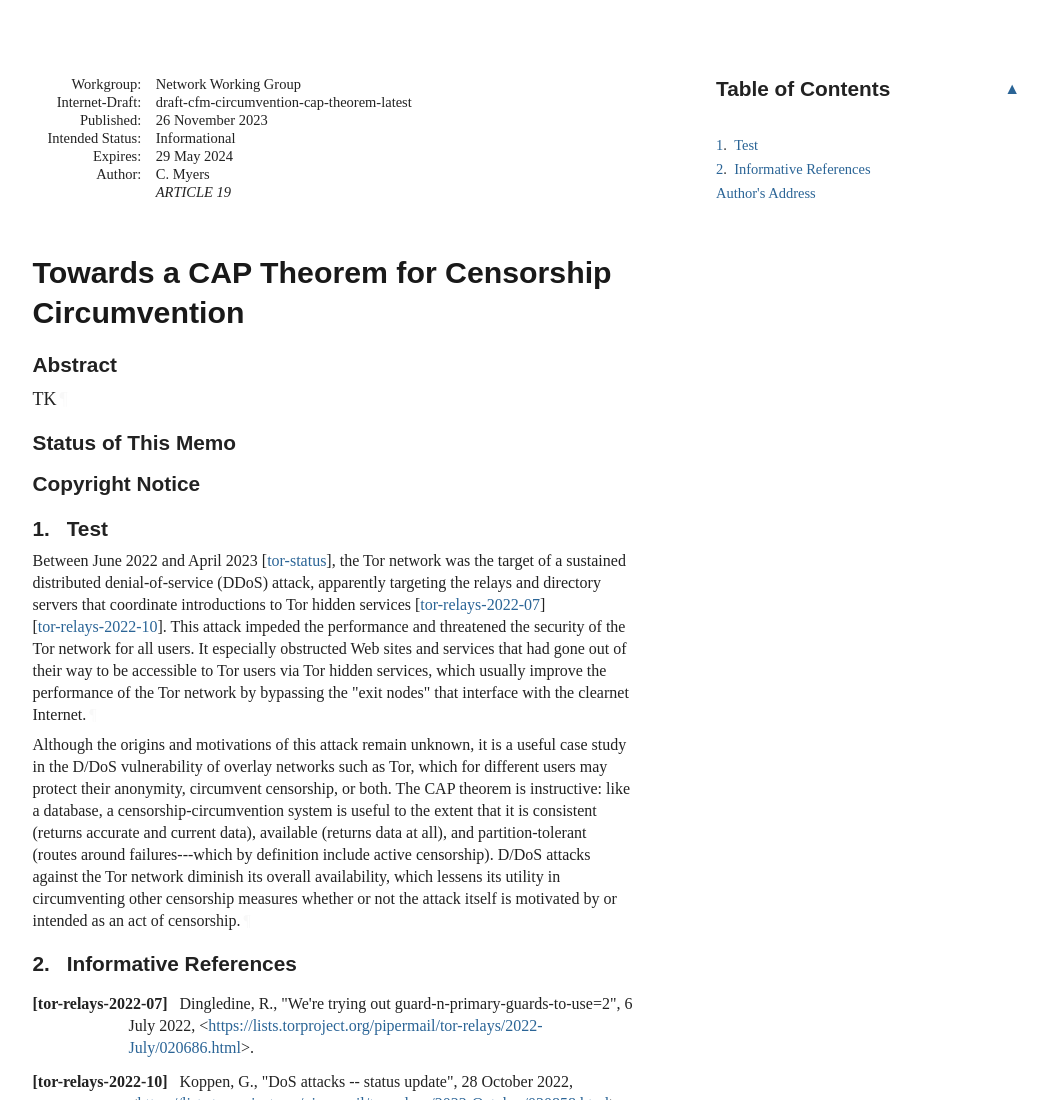
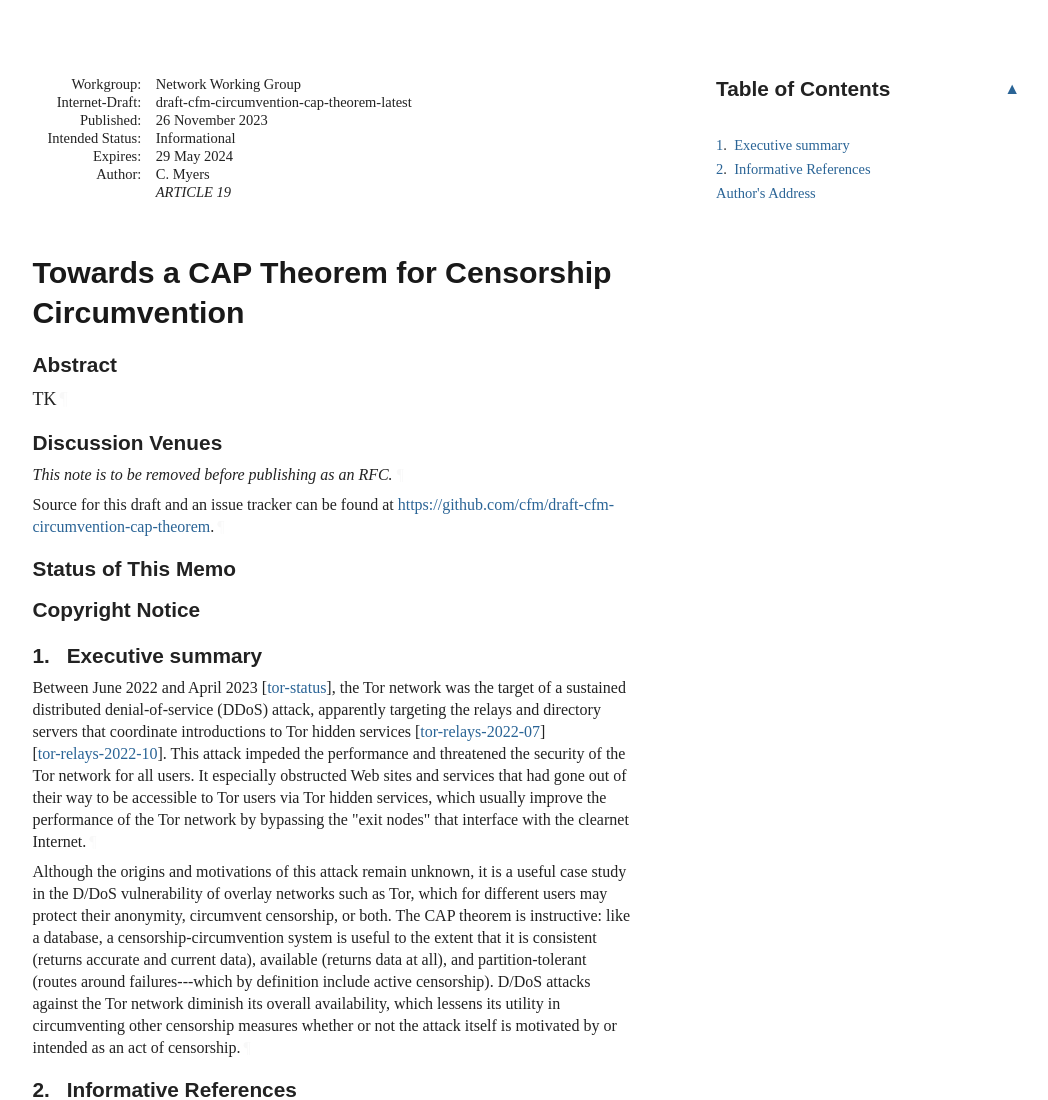
Before and after one commit to cfm/draft-cfm-circumvention-cap-theorem, a plain HTML site: page draft-cfm-circumvention-cap-theorem.html in a window 1280 px wide. Shown: the top 1100 px of the page, without its empty margins (92-1140 px from the left). Drawn offline with Linux system fonts and the light colour scheme; a web font is replaced by a local one.

Commit message:
Script updating gh-pages from 32e999b. [ci skip]

```diff
--- a/draft-cfm-circumvention-cap-theorem.html
+++ b/draft-cfm-circumvention-cap-theorem.html
@@ -1023,7 +1023,7 @@ svg :is([fill="white"], [fill^="#fff"]) {
 <table class="ears">
 <thead><tr>
 <td class="left">Internet-Draft</td>
-<td class="center">Circumvention CAP Theorem</td>
+<td class="center">Towards a CAP Theorem for Censorship Cir</td>
 <td class="right">November 2023</td>
 </tr></thead>
 <tfoot><tr>
@@ -1060,6 +1060,14 @@ svg :is([fill="white"], [fill^="#fff"]) {
 <section id="section-abstract">
       <h2 id="abstract"><a href="#abstract" class="selfRef">Abstract</a></h2>
 <p id="section-abstract-1">TK<a href="#section-abstract-1" class="pilcrow">¶</a></p>
+</section>
+<section class="note rfcEditorRemove" id="section-note.1">
+      <h2 id="name-discussion-venues">
+<a href="#name-discussion-venues" class="section-name selfRef">Discussion Venues</a>
+      </h2>
+<p id="section-note.1-1">This note is to be removed before publishing as an RFC.<a href="#section-note.1-1" class="pilcrow">¶</a></p>
+<p id="section-note.1-2">Source for this draft and an issue tracker can be found at
+    <span><a href="https://github.com/cfm/draft-cfm-circumvention-cap-theorem">https://github.com/cfm/draft-cfm-circumvention-cap-theorem</a></span>.<a href="#section-note.1-2" class="pilcrow">¶</a></p>
 </section>
 <div id="status-of-memo">
 <section id="section-boilerplate.1">
@@ -1110,7 +1118,7 @@ svg :is([fill="white"], [fill^="#fff"]) {
         </h2>
 <nav class="toc"><ul class="compact toc ulBare ulEmpty">
 <li class="compact toc ulBare ulEmpty" id="section-toc.1-1.1">
-            <p id="section-toc.1-1.1.1" class="keepWithNext"><a href="#section-1" class="auto internal xref">1</a>.  <a href="#name-test" class="internal xref">Test</a></p>
+            <p id="section-toc.1-1.1.1" class="keepWithNext"><a href="#section-1" class="auto internal xref">1</a>.  <a href="#name-executive-summary" class="internal xref">Executive summary</a></p>
 </li>
           <li class="compact toc ulBare ulEmpty" id="section-toc.1-1.2">
             <p id="section-toc.1-1.2.1" class="keepWithNext"><a href="#section-2" class="auto internal xref">2</a>.  <a href="#name-informative-references" class="internal xref">Informative References</a></p>
@@ -1122,10 +1130,10 @@ svg :is([fill="white"], [fill^="#fff"]) {
 </nav>
 </section>
 </div>
-<div id="test">
+<div id="executive-summary">
 <section id="section-1">
-      <h2 id="name-test">
-<a href="#section-1" class="section-number selfRef">1. </a><a href="#name-test" class="section-name selfRef">Test</a>
+      <h2 id="name-executive-summary">
+<a href="#section-1" class="section-number selfRef">1. </a><a href="#name-executive-summary" class="section-name selfRef">Executive summary</a>
       </h2>
 <p id="section-1-1">Between June 2022 and April 2023 <span>[<a href="#tor-status" class="cite xref">tor-status</a>]</span>, the Tor network was the target
 of a sustained distributed denial-of-service (DDoS) attack, apparently targeting
```
Also changed, not shown: index.html (+1 -1 lines), draft-cfm-circumvention-cap-theorem.txt.
